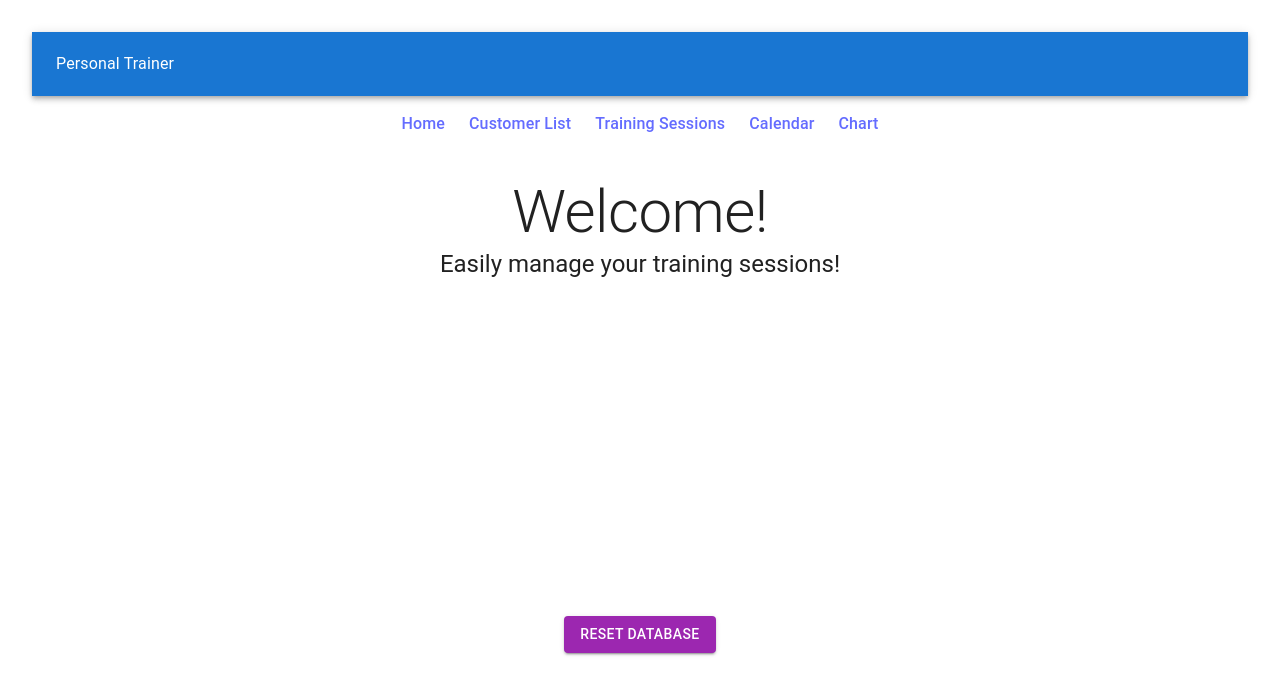
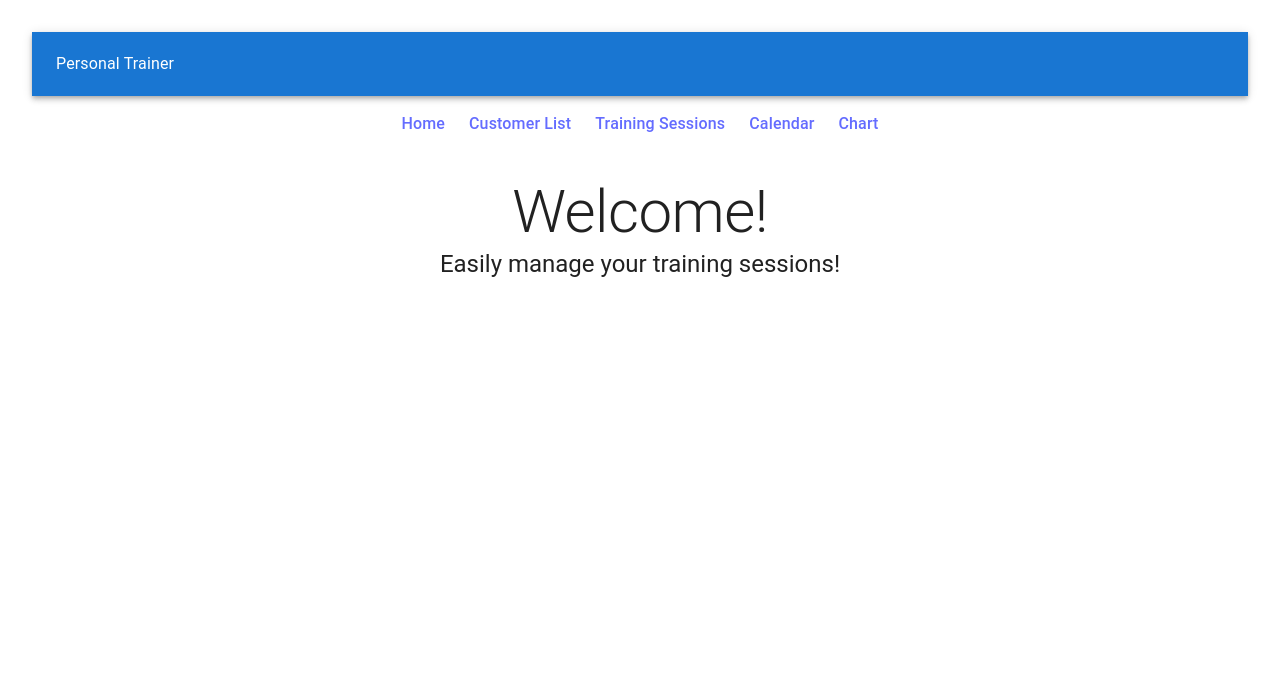
Before and after one commit to ThuD00/personal-trainer, a React (Vite) app: page / in a window 1280 px wide. Shown: the top 694 px of the page. Built offline with nearby package versions, Linux system fonts and the light colour scheme.

Commit message:
Reset action -button wrapped as a comment and export csv -button moved next to add customer row

```diff
--- a/src/App.tsx
+++ b/src/App.tsx
@@ -8,7 +8,7 @@ import Box from '@mui/material/Box'
 import { NavLink, Outlet } from 'react-router'
 import { useState } from 'react'
 import type { Customer } from './types'
-import Reset from './reset'
+//import Reset from './reset'
 
 function App() {
   const [customers, setCustomers] = useState<Customer[]>([]);
@@ -45,7 +45,7 @@ function App() {
 
       <Outlet context={{ customers, setCustomers }} />
 
-      <Reset />
+      {/* <Reset /> */}
 
     </Container>
     </>
--- a/src/components/CustomerList.tsx
+++ b/src/components/CustomerList.tsx
@@ -118,6 +118,7 @@ function Customerlist() {
           onChange={(e) => setSearchCustomer(e.target.value)} // Päivittää tilaa heti kirjoittaessa
         />
         <Addcustomer fetchCustomers={fetchCustomers}/>
+        <ExportCustomersCsv customers={filteredCustomers} />
       </div>
 
 			<div style={{ height: 500, margin: 'auto'}}>
@@ -132,7 +133,6 @@ function Customerlist() {
 				rowSelection={false}
 				/>
 
-        <ExportCustomersCsv customers={filteredCustomers} />
       </div>
 	  </>
 	)
```
